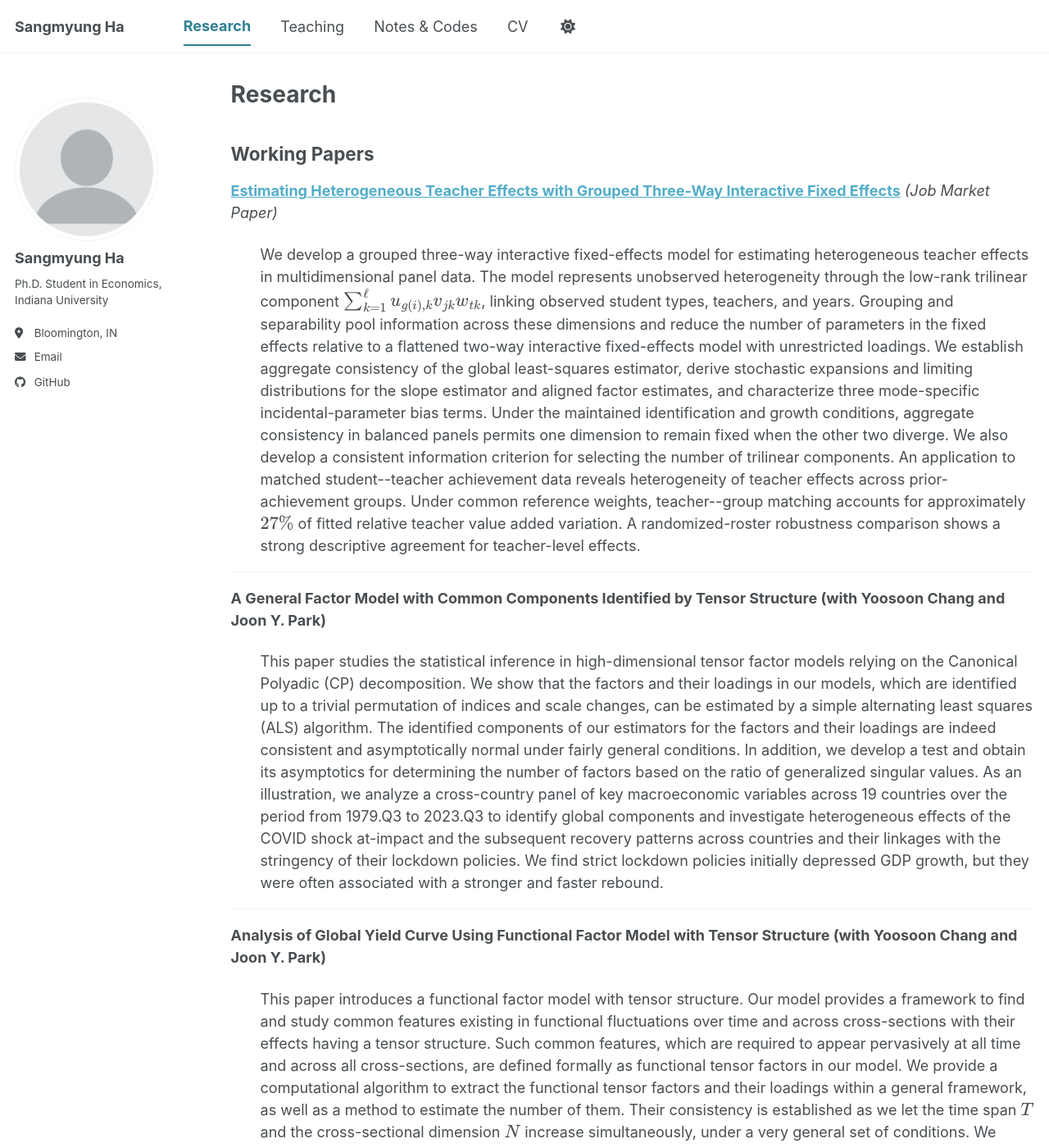
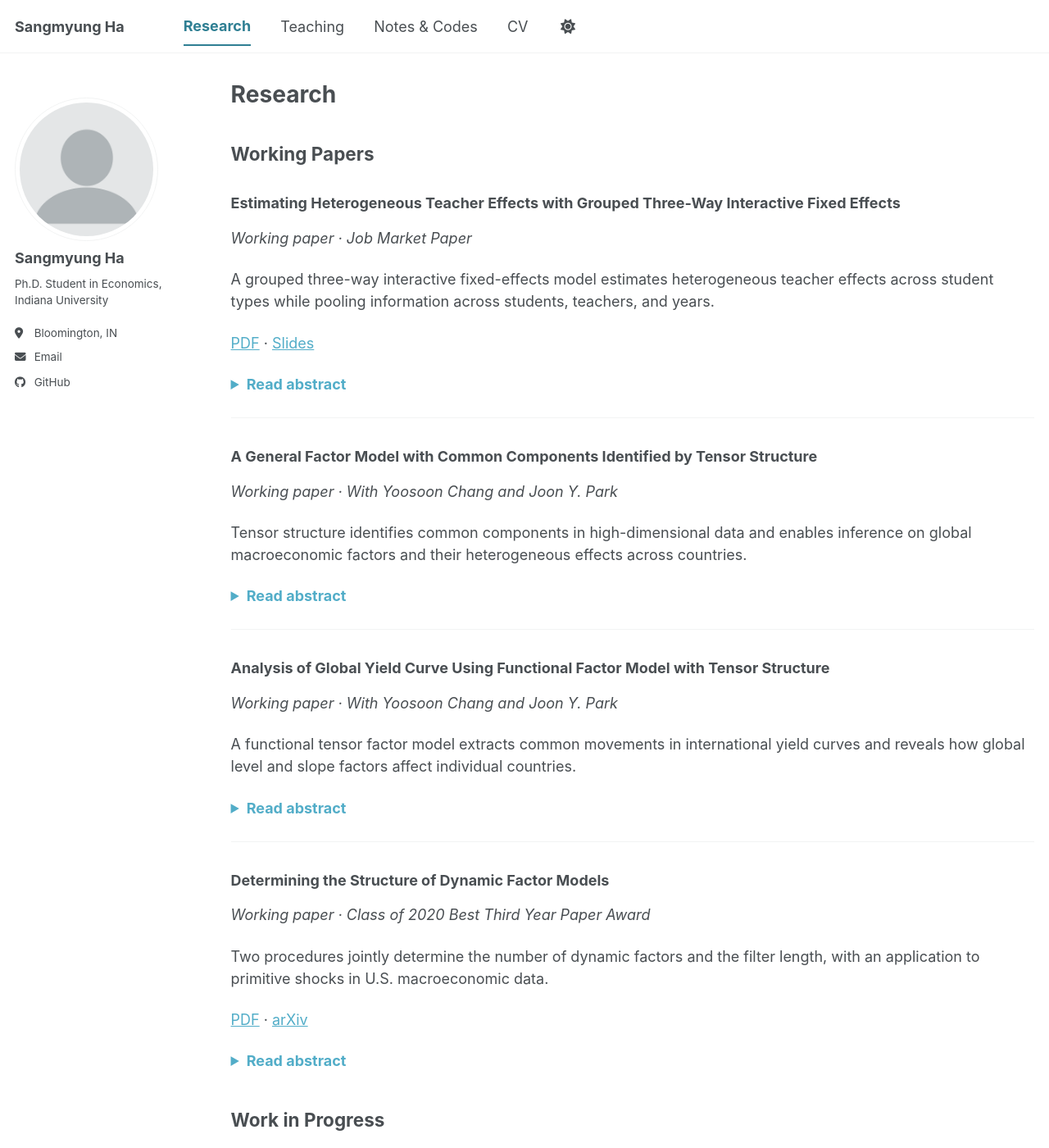
Before and after one commit to Sangmyung3/sangmyung3.github.io, a Jekyll site: the page built from _pages/research-md.md, in a window 1280 px wide and 1400 px high. Shown: the whole window at 82% size. Built offline with Jekyll 4.4.1, drawn with Linux system fonts in a browser that asks for light colours; a script bundle is joined from its source files by our own code; library files that are not in the unit come from our copies; some of the changed text lies outside the part shown.

```diff
--- a/_config.yml
+++ b/_config.yml
@@ -192,6 +192,38 @@ exclude:
   - README
   - tmp
   - vendor
+  # Keep Academic Pages examples in the repository without publishing them.
+  # The active personal pages and files/cv.pdf remain available.
+  - _drafts
+  - _portfolio
+  - _posts
+  - _publications
+  - _talks
+  - _teaching
+  - _pages/archive-layout-with-content.md
+  - _pages/category-archive.html
+  - _pages/collection-archive.html
+  - _pages/cv-json.md
+  - _pages/cv.md
+  - _pages/markdown.md
+  - _pages/non-menu-page.md
+  - _pages/page-archive.html
+  - _pages/portfolio.html
+  - _pages/publications.html
+  - _pages/research.html
+  - _pages/tag-archive.html
+  - _pages/talkmap.html
+  - _pages/talks.html
+  - _pages/teaching.html
+  - _pages/terms.md
+  - _pages/year-archive.html
+  # Sample talk maps and generators also contain placeholder publications.
+  - markdown_generator
+  - talkmap
+  - talkmap.ipynb
+  - talkmap.py
+  - talkmap_out.ipynb
+  - files/bibtex1.bib
 keep_files:
   - .git
   - .svn
--- a/_pages/research-md.md
+++ b/_pages/research-md.md
@@ -3,48 +3,85 @@ layout: archive
 title: "Research"
 permalink: /research-md/
 author_profile: true
-# redirect_from:
-#   - /resume
+description: "Working papers by Sangmyung Ha on heterogeneous teacher effects, tensor factor models, functional data, and dynamic factor models."
+redirect_from:
+  - /research/
 ---
 
 {% include base_path %}
 
 ## Working Papers
 
-**[Estimating Heterogeneous Teacher Effects with Grouped Three-Way Interactive Fixed Effects](/files/papers/job_market_paper_Sangmyung_Ha.pdf)**
-*(Job Market Paper)*
-<div style="margin-left: 2em;">
+### Estimating Heterogeneous Teacher Effects with Grouped Three-Way Interactive Fixed Effects
+
+*Working paper · Job Market Paper*
+
+A grouped three-way interactive fixed-effects model estimates heterogeneous teacher effects across student types while pooling information across students, teachers, and years.
+
+[PDF]({{ '/files/papers/job_market_paper_Sangmyung_Ha.pdf' | relative_url }}) · [Slides]({{ '/files/papers/three-way-slides.pdf' | relative_url }})
+
+
+<details class="research-abstract">
+<summary>Read abstract</summary>
+<p>
 
 We develop a grouped three-way interactive fixed-effects model for estimating heterogeneous teacher effects in multidimensional panel data. The model represents unobserved heterogeneity through the low-rank trilinear component \(\sum_{k=1}^{\ell}u_{g(i),k}v_{jk}w_{tk}\), linking observed student types, teachers, and years. Grouping and separability pool information across these dimensions and reduce the number of parameters in the fixed effects relative to a flattened two-way interactive fixed-effects model with unrestricted loadings. We establish aggregate consistency of the global least-squares estimator, derive stochastic expansions and limiting distributions for the slope estimator and aligned factor estimates, and characterize three mode-specific incidental-parameter bias terms. Under the maintained identification and growth conditions, aggregate consistency in balanced panels permits one dimension to remain fixed when the other two diverge. We also develop a consistent information criterion for selecting the number of trilinear components. An application to matched student--teacher achievement data reveals heterogeneity of teacher effects across prior-achievement groups. Under common reference weights, teacher--group matching accounts for approximately \(27\%\) of fitted relative teacher value added variation. A randomized-roster robustness comparison shows a strong descriptive agreement for teacher-level effects.
-</div>
+</p>
+</details>
 
 ---
 
-**A General Factor Model with Common Components Identified by Tensor Structure (with Yoosoon Chang and Joon Y. Park)**
-<div style="margin-left: 2em;">
+### A General Factor Model with Common Components Identified by Tensor Structure
+
+*Working paper · With Yoosoon Chang and Joon Y. Park*
+
+Tensor structure identifies common components in high-dimensional data and enables inference on global macroeconomic factors and their heterogeneous effects across countries.
+
+<details class="research-abstract">
+<summary>Read abstract</summary>
+<p>
 
 This paper studies the statistical inference in high-dimensional tensor factor models relying on the Canonical Polyadic (CP) decomposition. We show that the factors and their loadings in our models, which are identified up to a trivial permutation of indices and scale changes, can be estimated by a simple alternating least squares (ALS) algorithm. The identified components of our estimators for the factors and their loadings are indeed consistent and asymptotically normal under fairly general conditions. In addition, we develop a test and obtain its asymptotics for determining the number of factors based on the ratio of generalized singular values. As an illustration, we analyze a cross-country panel of key macroeconomic variables across 19 countries over the period from 1979.Q3 to 2023.Q3 to identify global components and investigate heterogeneous effects of the COVID shock at-impact and the subsequent recovery patterns across countries and their linkages with the stringency of their lockdown policies. We find strict lockdown policies initially depressed GDP growth, but they were often associated with a stronger and faster rebound.
-</div>
+</p>
+</details>
 
 ---
 
-**Analysis of Global Yield Curve Using Functional Factor Model with Tensor Structure (with Yoosoon Chang and Joon Y. Park)**
-<div style="margin-left: 2em;">
+### Analysis of Global Yield Curve Using Functional Factor Model with Tensor Structure
+
+*Working paper · With Yoosoon Chang and Joon Y. Park*
+
+A functional tensor factor model extracts common movements in international yield curves and reveals how global level and slope factors affect individual countries.
+
+<details class="research-abstract">
+<summary>Read abstract</summary>
+<p>
 
 This paper introduces a functional factor model with tensor structure. Our model provides a framework to find and study common features existing in functional fluctuations over time and across cross-sections with their effects having a tensor structure. Such common features, which are required to appear pervasively at all time and across all cross-sections, are defined formally as functional tensor factors in our model. We provide a computational algorithm to extract the functional tensor factors and their loadings within a general framework, as well as a method to estimate the number of them. Their consistency is established as we let the time span \(T\) and the cross-sectional dimension \(N\) increase simultaneously, under a very general set of conditions. We apply our model and methodology to analyze fluctuations of the yield curves of major countries and find one global level factor and three global slope factors from which a curvature factor emerges for some countries.
-</div>
+</p>
+</details>
 
 ---
 
-**[Determining the Structure of Dynamic Factor Models](https://arxiv.org/abs/2606.26142)**
-*(Class of 2020 Best Third Year Paper Award)*
-<div style="margin-left: 2em;">
+### Determining the Structure of Dynamic Factor Models
+
+*Working paper · Class of 2020 Best Third Year Paper Award*
+
+Two procedures jointly determine the number of dynamic factors and the filter length, with an application to primitive shocks in U.S. macroeconomic data.
+
+[PDF](https://arxiv.org/pdf/2606.26142) · [arXiv](https://arxiv.org/abs/2606.26142)
+
+<details class="research-abstract">
+<summary>Read abstract</summary>
+<p>
 
 We propose two procedures for determining the number of dynamic factors, extending Bai and Ng (2002) and Ahn and Horenstein (2013) to dynamic factor models where lagged factors may directly influence the observed variables. As an intermediate step, we develop a simple and computationally efficient alternating least squares algorithm that directly estimates the dynamic factors, rather than their static representations. By working with these direct estimates, our approach enables joint determination of the number of factors and the filter length. Our approach does not require the exact finite-order VAR specification maintained by Bai and Ng (2007) and Amengual and Watson (2007). We apply our procedures to estimate the number of primitive shocks in a large panel of U.S. macroeconomic time series.
-</div>
+</p>
+</details>
 
-## Work in Process
-**Estimating Large Dimensional Autocovariance Matrices with Application on Network Connectedness of the US State and County Level COVID Cases**
+## Work in Progress
+
+### Estimating Large Dimensional Autocovariance Matrices with Application on Network Connectedness of the US State and County Level COVID Cases
 
 <!-- **Quasi-Maximum Likelihood Estimation of Dynamic Factor Model** -->
 
--- a/_sass/layout/_archive.scss
+++ b/_sass/layout/_archive.scss
@@ -36,6 +36,30 @@
 
   + .list__item .archive__item-title {
     margin-top: 0.5em;
+  }
+}
+
+.research-abstract {
+  margin: 1em 0 1.5em;
+
+  summary {
+    cursor: pointer;
+    color: var(--global-link-color);
+    font-weight: bold;
+
+    &:hover {
+      text-decoration: underline;
+    }
+
+    &:focus-visible {
+      outline: 2px solid currentColor;
+      outline-offset: 4px;
+    }
+  }
+
+  p {
+    margin: 0.75em 0 0;
+    line-height: 1.65;
   }
 }
 
```
Also changed, not shown: _pages/about.md (+23 -7 lines), _pages/cv-redirect.html (added, +9 -0 lines), _pages/sitemap.md (+9 -11 lines), _pages/teaching-md.md (+2 -0 lines), 2 other files.
